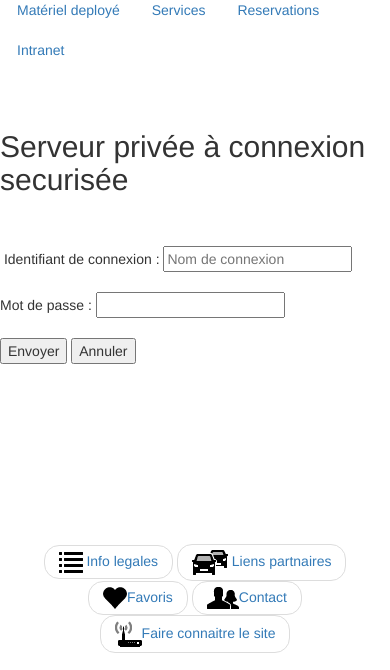
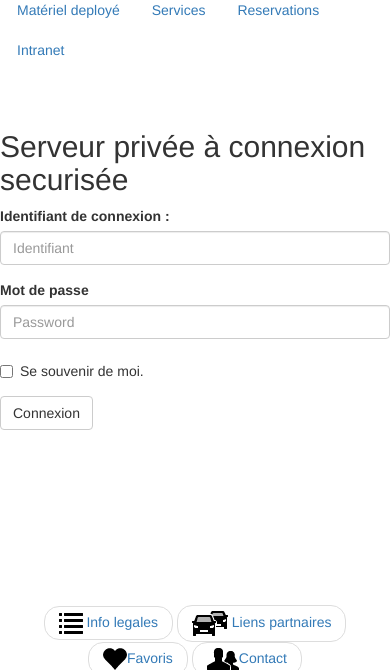
Before and after one commit to Pinaworld/Pintacown, a PHP site: page /formintranet.php in a window 390 px wide; the page is wider, and only the part inside the window is pictured. Shown: the part 351-1021 px from the top of that part. Run offline with PHP 8.4, Linux system fonts and the light colour scheme.

Commit message:
Pinactown  (Benoit Pinault)

```diff
--- a/formintranet.php
+++ b/formintranet.php
@@ -6,6 +6,7 @@
  */ ?>
 
 <!DOCTYPE html>
+<html>
 <head lang="fr">
     <meta charset="UTF-8">
     <LINK href="bootstrap.css" rel="stylesheet" type="text/css">
@@ -17,7 +18,7 @@
         <br /><br />
         <h2>Serveur privée à connexion securisée</h2>
 
-        <form method="post" action="intranet.php" name="leNom">
+    <!--    <form method="post" action="intranet.php" name="leNom">
             <br /><br />
             <label for="inputPassword"></label>
             Identifiant de connexion : <input type="text" name="log" size="20" maxlength="50" placeholder="Nom de connexion"/><br /><br />
@@ -28,6 +29,34 @@
 
             <br />
             <br />
+        </form> -->
+        <form class="form-horizontal" method="post" action="intranet.php" name="leNom">
+            <div class="form-group">
+                <label for="inputName1" class="col-sm-2 control-label">Identifiant de connexion :</label>
+                <div class="col-sm-10">
+                    <input type="text" class="form-control" id="inputName1" placeholder="Identifiant">
+                </div>
+            </div>
+            <div class="form-group">
+                <label for="inputPassword3" class="col-sm-2 control-label">Mot de passe</label>
+                <div class="col-sm-10">
+                    <input type="password" class="form-control" id="inputPassword3" placeholder="Password">
+                </div>
+            </div>
+            <div class="form-group">
+                <div class="col-sm-offset-2 col-sm-10">
+                    <div class="checkbox">
+                        <label>
+                            <input type="checkbox"> Se souvenir de moi.
+                        </label>
+                    </div>
+                </div>
+            </div>
+            <div class="form-group">
+                <div class="col-sm-offset-2 col-sm-10">
+                    <button type="submit" class="btn btn-default">Connexion</button>
+                </div>
+            </div>
         </form>
 <br />
 <br />
@@ -38,3 +67,7 @@
 <br />
 <?php include("footer.php") ?>
 </body>
+
+
+
+</html>
--- a/intranet.php
+++ b/intranet.php
@@ -18,9 +18,9 @@
         <h2>Private sector</h2>
         <p>Connexion réussie !!</p>
 
-        <?php
-        $nom = $_POST["log"];
-        echo "Bonjour, ".$nom;
+        <?php /**
+        $nom = $_POST["inputName1"];
+        echo "Bonjour, ".$nom; */
         ?>
 
         <br />
```
